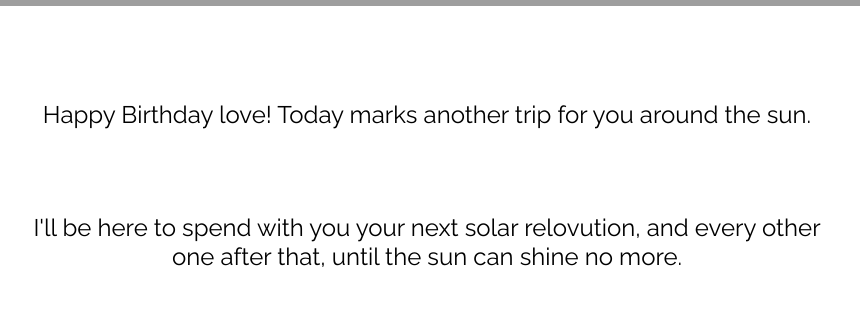
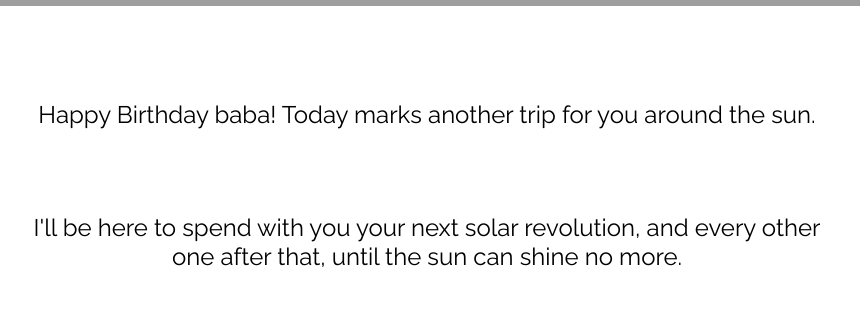
Before and after one commit to carlsanjos3e/carlsanjos3e.github.io, a plain HTML site: page index.html in a window 1280 px wide. Shown: the part 1446-1768 px from the top of the page, 213-1073 px from the left. Drawn offline with Linux system fonts and the light colour scheme; grey boxes are pictures that could not be loaded.

Commit message:
Add files via upload

```diff
--- a/index.html
+++ b/index.html
@@ -140,7 +140,7 @@
 
 <body>
     <header>
-        <h1 class="lineUp2">To the woman I love most in the world,</h1>
+        <h1 class="lineUp2">Liham para sa aking sinisinta,</h1>
     </header>
 
     <div class="header2">
@@ -152,12 +152,12 @@
     <section>
         <div class="birthday-message">
             <p>
-                Happy Birthday love!
+                Happy Birthday baba!
                 Today marks another trip for you around the sun.
             </p>
 
             <p>
-                I'll be here to spend with you your next solar relovution, and
+                I'll be here to spend with you your next solar revolution, and
                 every other one after that, until the sun can shine no more.
             </p>
         </div>
```
